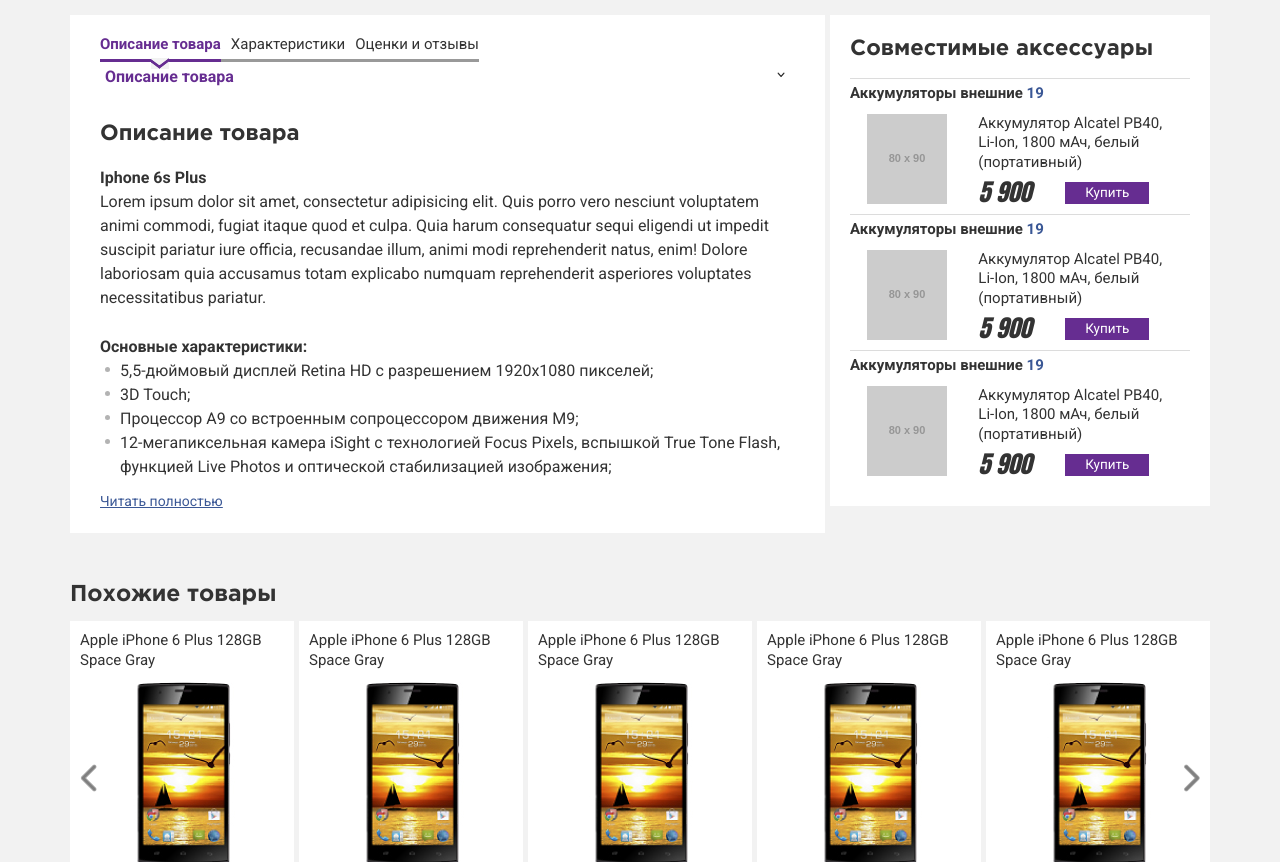
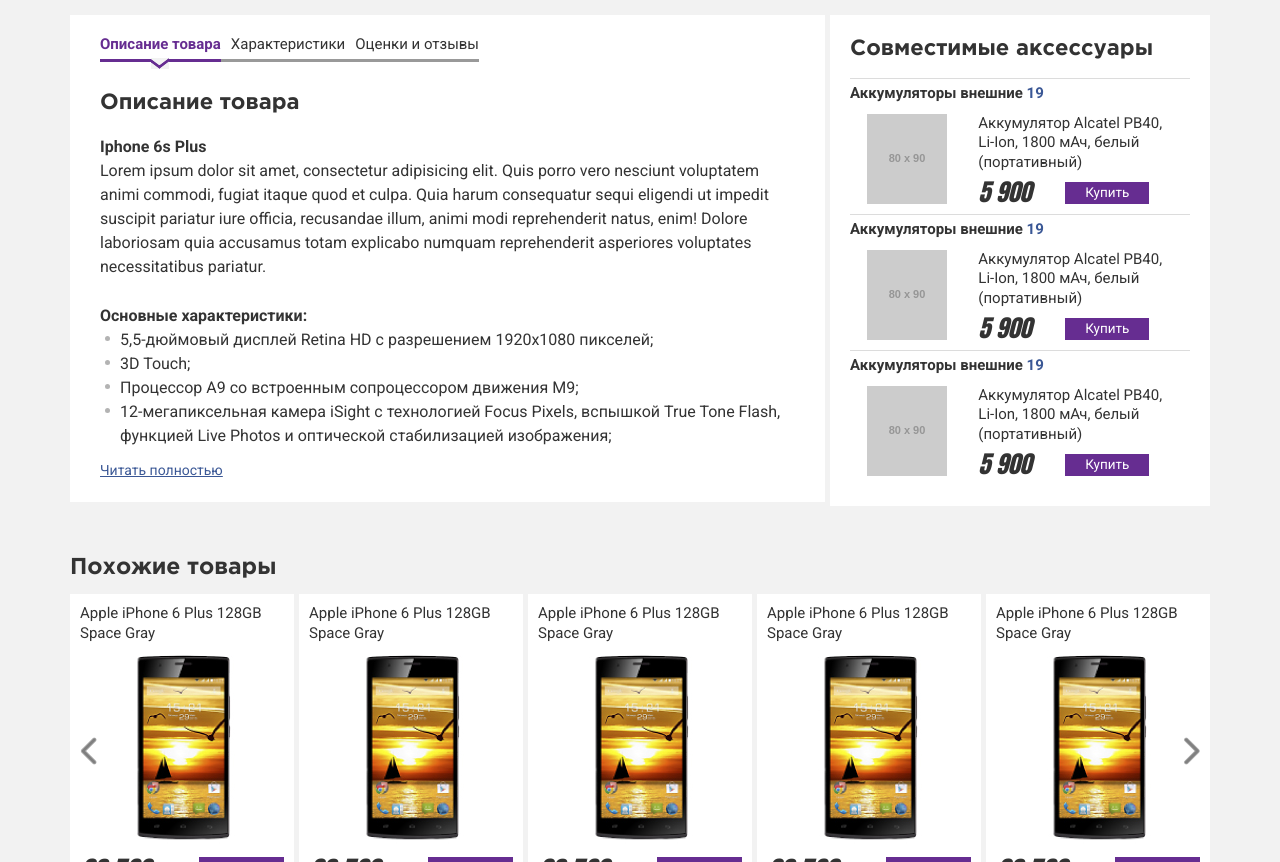
Before and after one commit to diamant1991/kvitmart, a plain HTML site: page card-product.html in a window 1280 px wide. Shown: the part 912-1774 px from the top of the page. Drawn offline with Linux system fonts and the light colour scheme; placeholder pictures from the web are drawn by us.

Commit message:
add files

```diff
--- a/card-product.html
+++ b/card-product.html
@@ -596,7 +596,7 @@
                     <a href="#" onclick="tab(info,'#product-review'); return false;">Оценки и отзывы</a>
                   </li>
                 </ul>
-                <div class="tab-select visible">
+                <div class="tab-select visible-xs">
                   <div class="select">
                     <a href="javascript:void(0);" class="slct">
                       <span class="slct__text">
```
